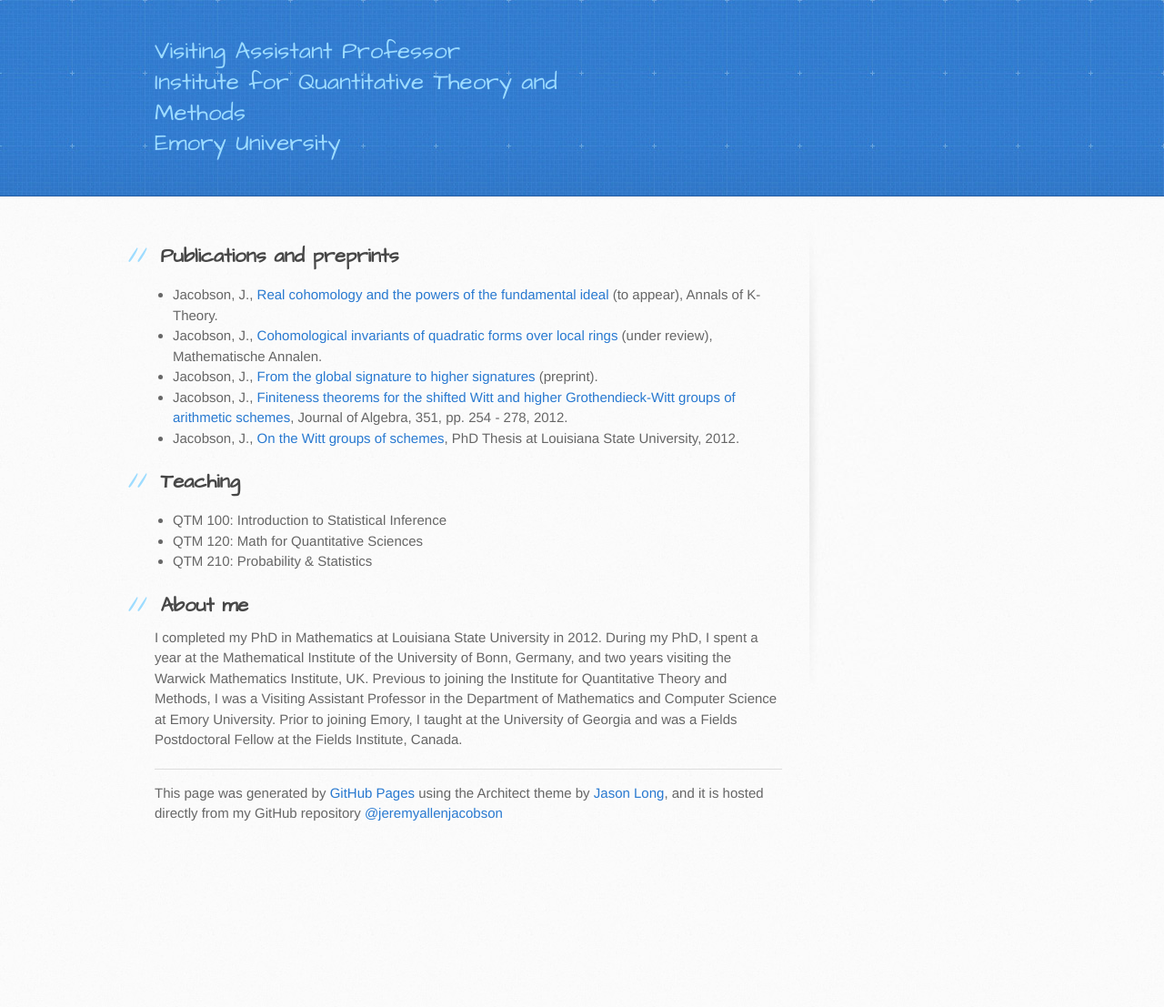
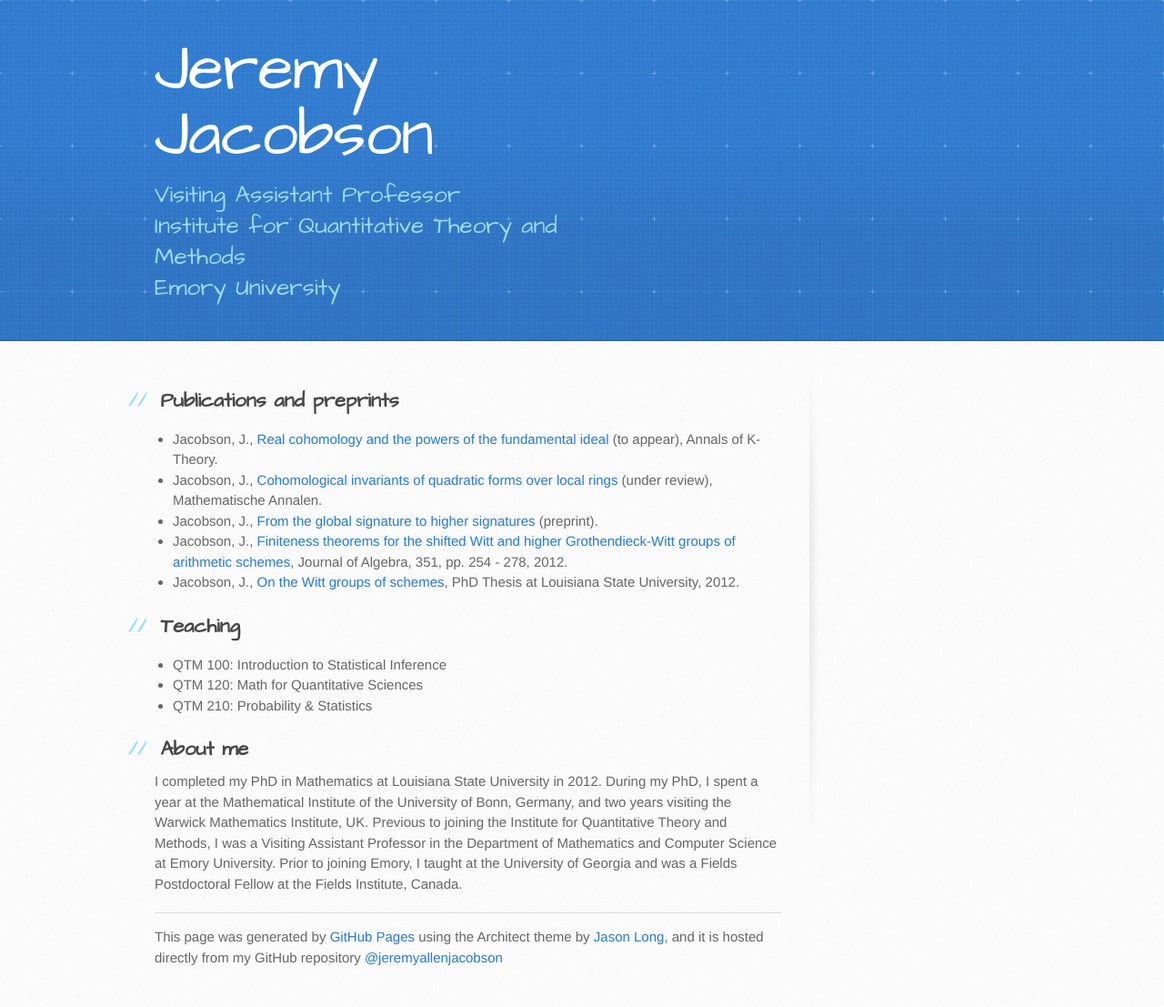
Before and after one commit to jeremyallenjacobson/jeremyallenjacobson.github.io, a Jekyll site: the page index.html, which Jekyll copies as it is, in a window 1280 px wide. Shown: the whole page at 91% size. Built offline with Jekyll 4.4.1, drawn with Linux system fonts in a browser that asks for light colours; before the commit the page ends 948 px from its top, so only the background shows below that.

Commit message:
Update index.html

```diff
--- a/index.html
+++ b/index.html
@@ -19,6 +19,7 @@
   <body>
     <header>
       <div class="inner">
+        <h1> Jeremy Jacobson</h1>
         <h2>Visiting Assistant Professor<br>
           Institute for Quantitative Theory and Methods<br>
           Emory University</h2>
```
